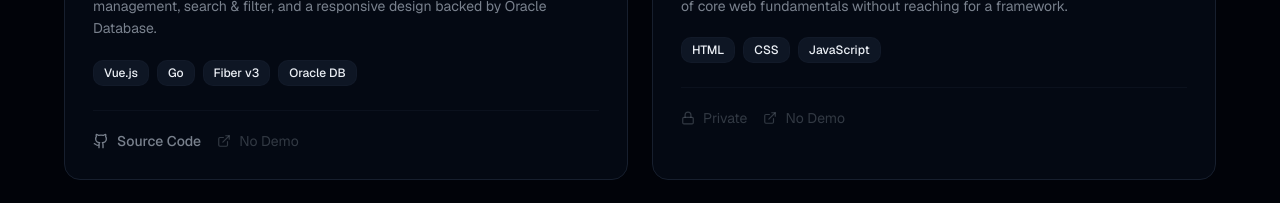
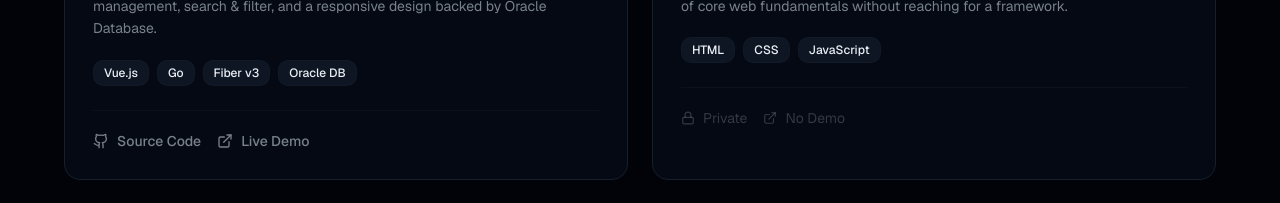
Before and after one commit to LyhengLT/portfolio, a Next.js app: page /portfolio/ in a window 1280 px wide. Shown: the part 2920-3123 px from the top of the page. Built offline with nearby package versions, Linux system fonts and the light colour scheme.

Commit message:
Update demo URL for project in projects-section

```diff
--- a/components/projects-section.tsx
+++ b/components/projects-section.tsx
@@ -14,7 +14,7 @@ const projects = [
     featured: true,
     number: "01",
     githubUrl: "https://github.com/LyhengLT/nomads-clone",
-    demoUrl: null,
+    demoUrl: "lyhenglt.github.io/nomads-clone/",
   },
   {
     title: "WIP Clone",
```
